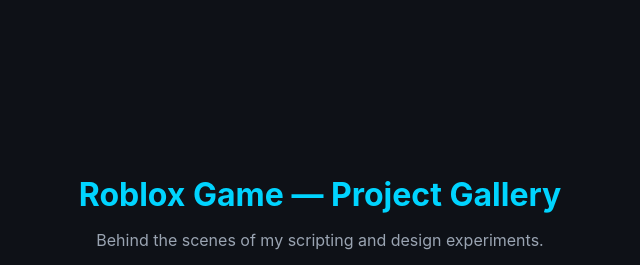
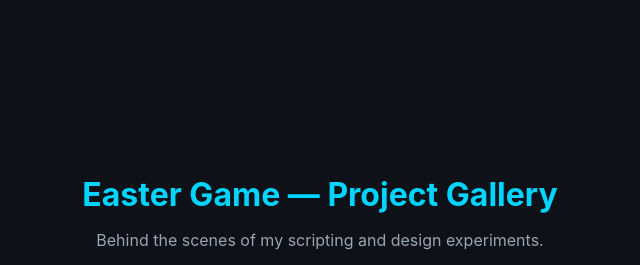
Before and after one commit to Tim20077/Tim20077.github.io, a plain HTML site: page LostAssault.html in a window 1280 px wide. Shown: the top 265 px of the page, 320-960 px from the left. Drawn offline with Linux system fonts and the light colour scheme.

Commit message:
Update project titles and copy for Easter game
Update project branding and small copy fixes: change the project header in LostAssault.html to "Easter Game — Project Gallery", update the Dutch page title in LostAssaultNL.html to "Easter Game - Galerij", and correct the article copy in index.html from "A Easter" to "An Easter" for proper grammar. These edits align page text with the Easter-themed project.

```diff
--- a/LostAssault.html
+++ b/LostAssault.html
@@ -153,7 +153,7 @@
 </header>
 
 <section class="section project-gallery">
-    <h2>Roblox Game — Project Gallery</h2>
+    <h2>Easter Game — Project Gallery</h2>
     <p class="subtitle">Behind the scenes of my scripting and design experiments.</p>
 
     <a href="index.html" class="back-btn">← Back to Portfolio</a>
```
Also changed, not shown: LostAssaultNL.html (+1 -1 lines), index.html (+1 -1 lines).
